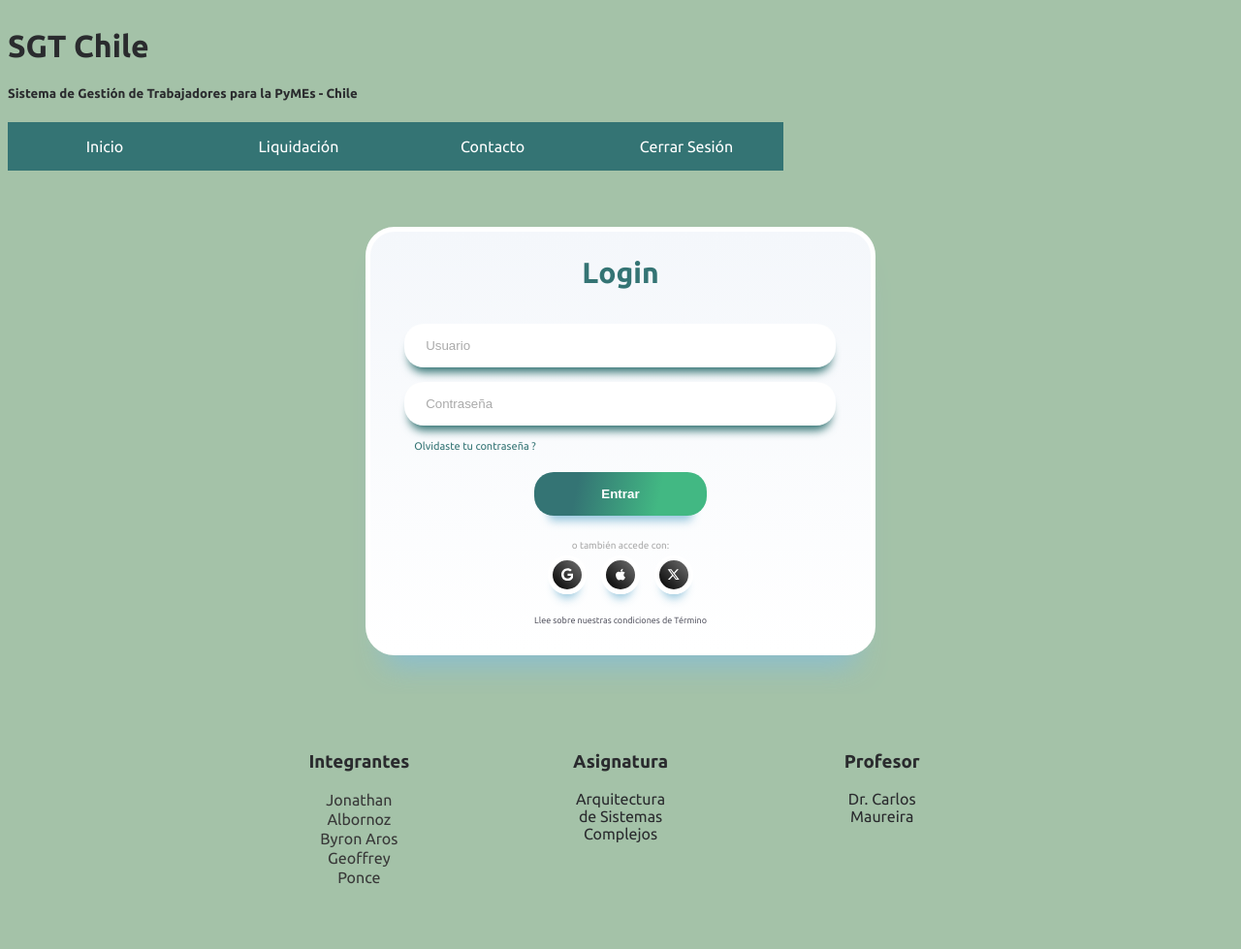
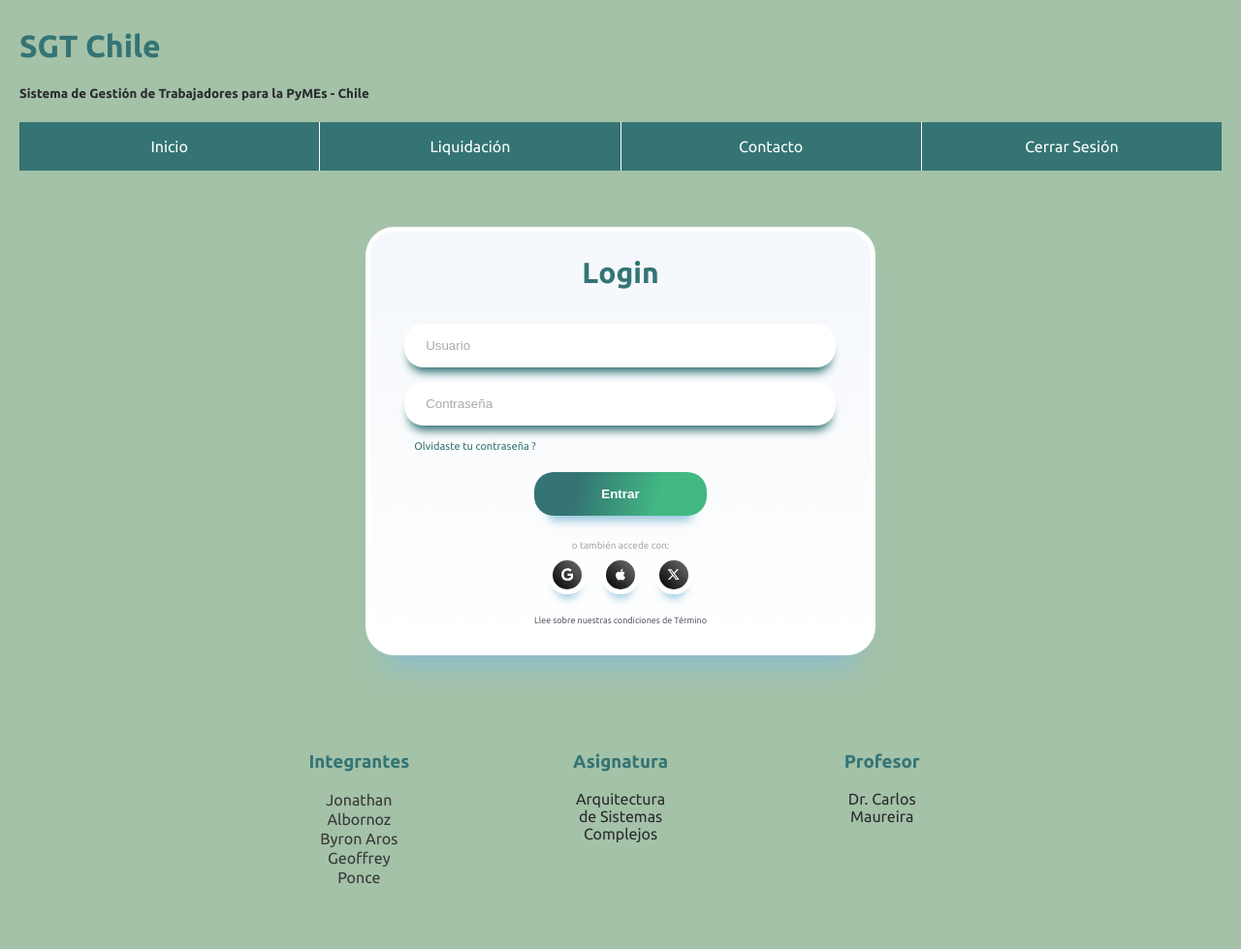
Before and after one commit to BetoFlint/liquiApp, a Django app: page / in a window 1280 px wide. Shown: the whole page at 97% size. Run offline with Django 5.2, Linux system fonts and the light colour scheme.

Commit message:
ultimo cambio

```diff
--- a/liquiApp/main/static/estilos.css
+++ b/liquiApp/main/static/estilos.css
@@ -21,10 +21,14 @@ p,h1,h2,h3,a,h4,h5 {
 	padding: 0;
 	overflow: hidden;
 	/* background-color: #333;*/
+	width: 100%;
+    display: flex;
+    flex-direction: row;
 }
 
 .menu li {
 	float: left;
+	width: 25%;
 }
 
 .menu li a {
@@ -32,7 +36,7 @@ p,h1,h2,h3,a,h4,h5 {
 	color: #fff;
 	background-color: #347474;
 	text-align: center;
-	width: 200px;
+	width: 100%;
 	padding: 16px 0;
 	text-decoration: none;
 	transition: background-color 0.5s ease;
@@ -82,7 +86,11 @@ footer .footer-section {
 
 header {
 	color: #2a2b2e;
+	width: 100%;
 	/* Color del texto */
+	display: flex;
+	flex-direction: column;
+	align-items: center;
 }
 
 .entradaDatos {
@@ -375,3 +383,17 @@ footer a:hover {
 .green-text{
 	color: #347474;
 }
+
+ul.menu li:not(:last-child) {
+    border-right: #fff 0.5px solid;
+}
+
+.header-content {
+	width: 1240px;
+}
+
+@media(max-width: 1250px){
+	header-content{
+		width: 95%;
+	}
+}
--- a/liquiApp/main/templates/generic/footer.html
+++ b/liquiApp/main/templates/generic/footer.html
@@ -7,7 +7,7 @@
   <!-- Otros elementos del head -->
   <footer>
     <div class="footer-section">
-      <h3>Integrantes</h3>
+      <h3 class="green-text">Integrantes</h3>
       <p>
         <a href="https://www.linkedin.com/in/jonathan-albornoz-rom%C3%A1n-b300899a/" class="link-autor" target="_blank">Jonathan Albornoz</a><br />
         <a href="https://www.linkedin.com/in/byron-aros/" class="link-autor" target="_blank">Byron Aros</a><br />
@@ -15,11 +15,11 @@
       </p>
     </div>
     <div class="footer-section">
-      <h3>Asignatura</h3>
+      <h3 class="green-text">Asignatura</h3>
       <p>Arquitectura de Sistemas Complejos</p>
     </div>
     <div class="footer-section">
-      <h3>Profesor</h3>
+      <h3 class="green-text">Profesor</h3>
       <p>Dr. Carlos Maureira</p>
     </div>
   </footer>
--- a/liquiApp/main/templates/generic/header.html
+++ b/liquiApp/main/templates/generic/header.html
@@ -4,7 +4,8 @@
   <meta charset="UTF-8" />
   <meta name="viewport" content="width=device-width, initial-scale=1.0" />
   <header>
-    <h1>SGT Chile</h1>
+    <div class="header-content">
+		<h1 class="green-text">SGT Chile</h1>
 		<h5>Sistema de Gestión de Trabajadores para la PyMEs - Chile</h5>
 
 		<ul class="menu">
@@ -13,5 +14,6 @@
 		  <li><a href="">Contacto</a></li>
 		  <li><a href="levanta">Cerrar Sesión</a></li>
 		</ul>
+	</div>
   </header>
 </html>
```
Lines whose indentation alone changed are shown as unchanged.
